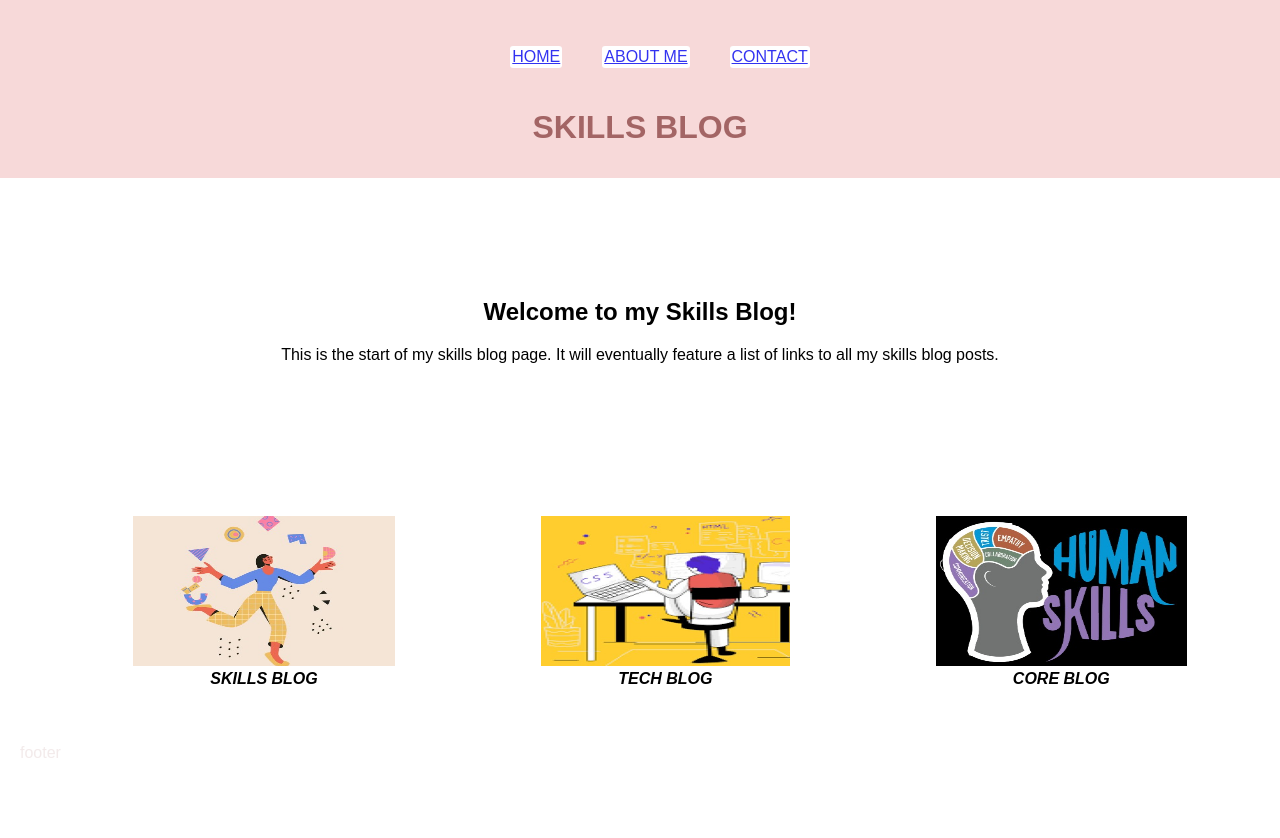
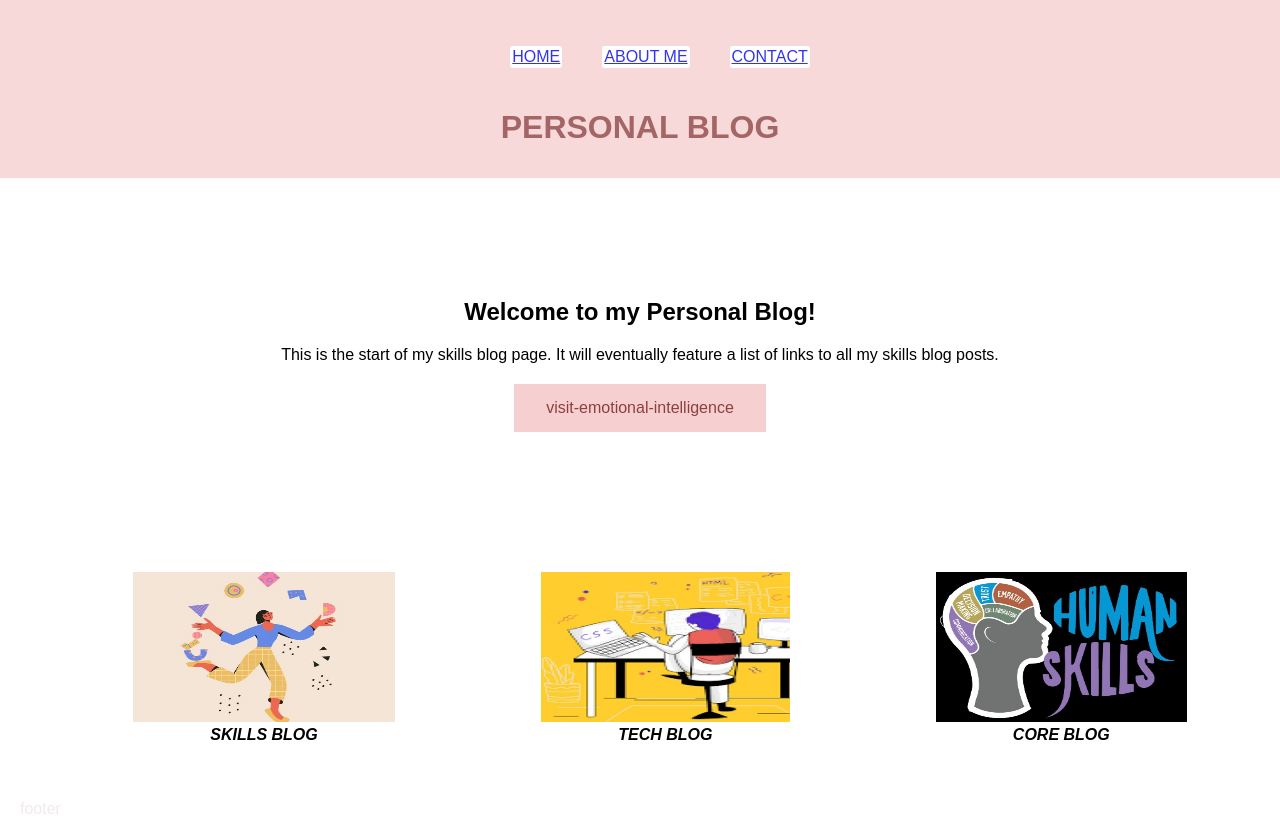
Before and after one commit to manasa-yanamandra/manasa-yanamandra.github.io, a plain HTML site: page personal-skills.html in a window 1280 px wide. Before the commit the page ends 800 px from the top, so only its background shows below. Drawn offline with Linux system fonts and the light colour scheme.

Commit message:
changes in personal blog

```diff
--- a/personal-skills.html
+++ b/personal-skills.html
@@ -16,14 +16,14 @@
                     <li class="li-header-part"><a href= "contact.html">CONTACT</a></li>
                 </ul>
             </nav>
-            <h1>Skills Blog</h1>
+            <h1>Personal Blog</h1>
         </header>
         <section>
             <div class="text-block-part background-image">
 
-                <h1>Welcome to my Skills Blog!</h1>
+                <h1>Welcome to my Personal Blog!</h1>
                 <p>This is the start of my skills blog page. It will eventually feature a list of links to all my skills blog posts.</p>
-
+                <a href="blog/emotional-intelligence.html"><button class="my-button">visit-emotional-intelligence</button></a>
             </div>
 
         </section>
```
